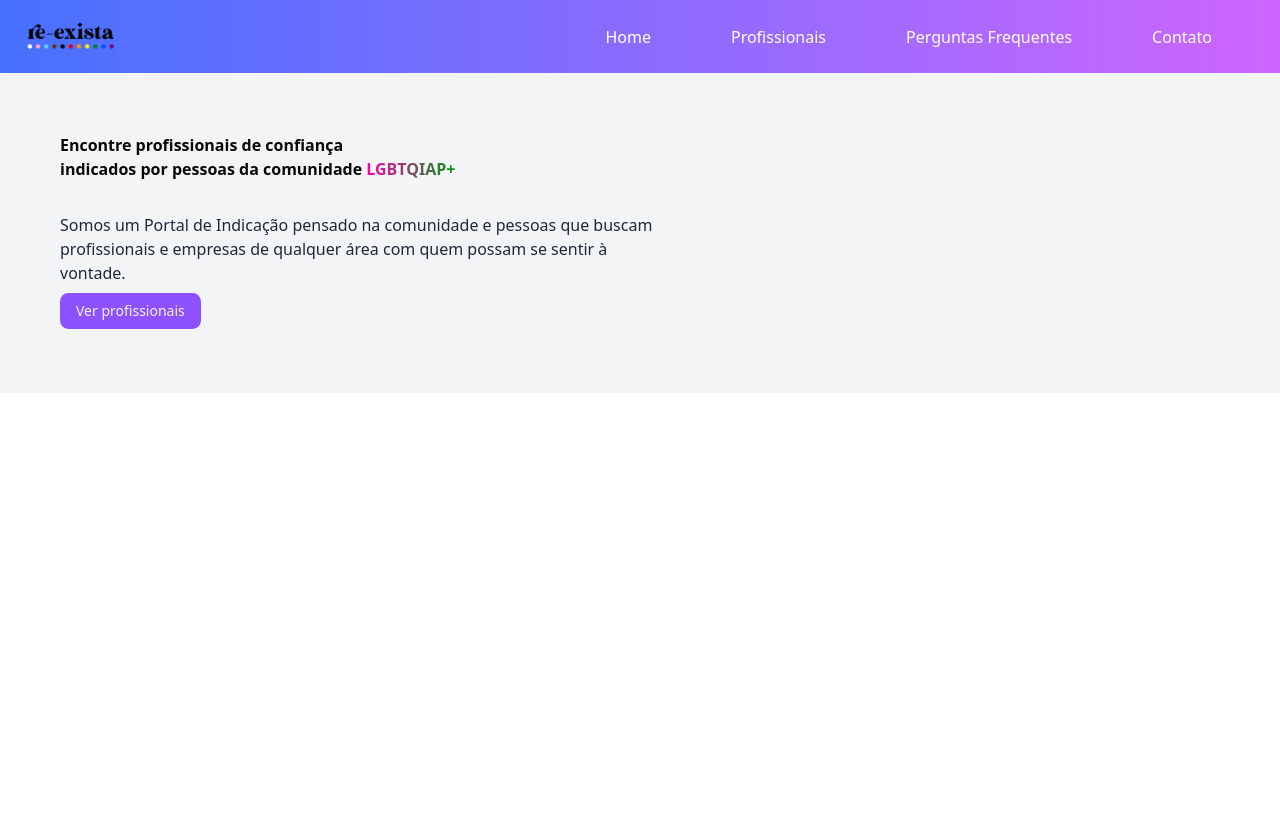
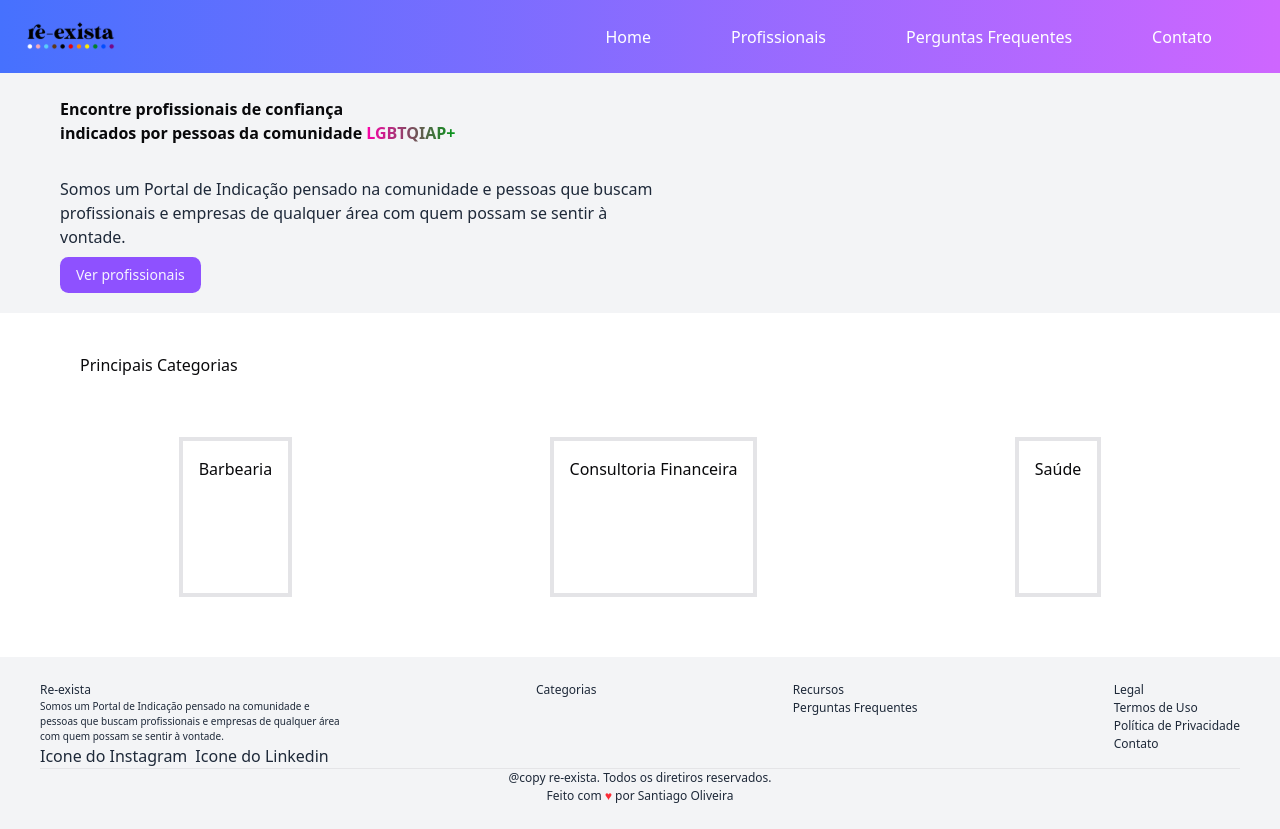
Before and after one commit to SantiagoOliveira22/re-exista, a Next.js app: page / in a window 1280 px wide. Before the commit the page ends 800 px from the top, so only its background shows below. Built offline with nearby package versions, Linux system fonts and the light colour scheme.

Commit message:
chore: add session home and footer

```diff
--- a/src/app/page.tsx
+++ b/src/app/page.tsx
@@ -1,11 +1,13 @@
 import Header from "@/components/Header";
 import { Button } from "@/components/ui/button";
+import Footer from "@/components/Footer";
 
 export default function Home() {
   return (
-    <div>
+    <div className="flex min-h-screen flex-col">
       <Header />
-      <div className="h-80 w-full bg-gray-100 p-15">
+
+      <div className="h-60 w-full flex-shrink-0 bg-gray-100 px-15 py-6">
         <h1 className="h-20 w-100 font-bold">
           Encontre profissionais de confiança
           <br />
@@ -30,6 +32,17 @@ export default function Home() {
         </p>
         <Button className="cursor-pointer">Ver profissionais</Button>
       </div>
+
+      <p className="mt-10 ml-20">Principais Categorias</p>
+      <div className="flex h-70 w-full flex-shrink-0 justify-around gap-5 bg-white p-15">
+        <p className="border-radius-2 border-4 p-4">Barbearia</p>
+        <p className="border-radius-2 border-4 p-4">Consultoria Financeira</p>
+        <p className="border-radius-2 border-4 p-4">Saúde</p>
+      </div>
+
+      <div className="mt-auto">
+        <Footer />
+      </div>
     </div>
   );
 }
--- /dev/null
+++ b/src/components/Footer.tsx
@@ -0,0 +1,49 @@
+import React from "react";
+
+function Footer() {
+  return (
+    <div className="w-full bg-gray-100 px-10 py-6 text-gray-800">
+      <div className="flex justify-between">
+        <div>
+          <p className="text-[12px]">Re-exista</p>
+          <p className="text-[10px]">
+            Somos um Portal de Indicação pensado na comunidade e <br /> pessoas
+            que buscam profissionais e empresas de qualquer área <br /> com quem
+            possam se sentir à vontade.
+          </p>
+          <div className="flex gap-2">
+            <p>Icone do Instagram</p>
+            <p>Icone do Linkedin</p>
+          </div>
+        </div>
+
+        <div className="text-[12px]">
+          <p>Categorias</p>
+        </div>
+
+        <div className="text-[12px]">
+          <p>Recursos</p>
+          <p>Perguntas Frequentes</p>
+        </div>
+
+        <div className="text-[12px]">
+          <p>Legal</p>
+          <p>Termos de Uso</p>
+          <p>Política de Privacidade</p>
+          <p>Contato</p>
+        </div>
+      </div>
+      <hr />
+      <div className="flex-collunm text-center">
+        <p className="text-[12px]">
+          @copy re-exista. Todos os diretiros reservados.
+        </p>
+        <p className="text-[12px]">
+          Feito com <em className="text-red-500">♥</em> por Santiago Oliveira
+        </p>
+      </div>
+    </div>
+  );
+}
+
+export default Footer;
```
